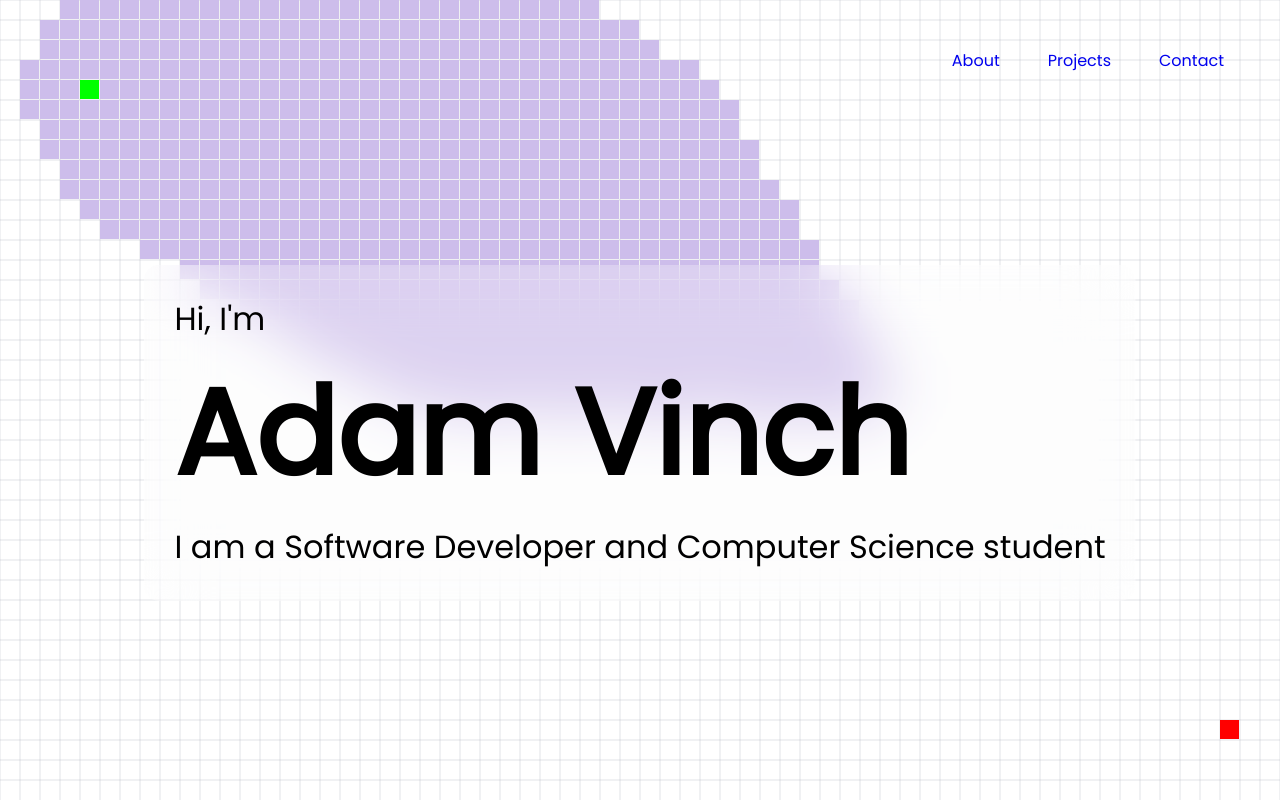
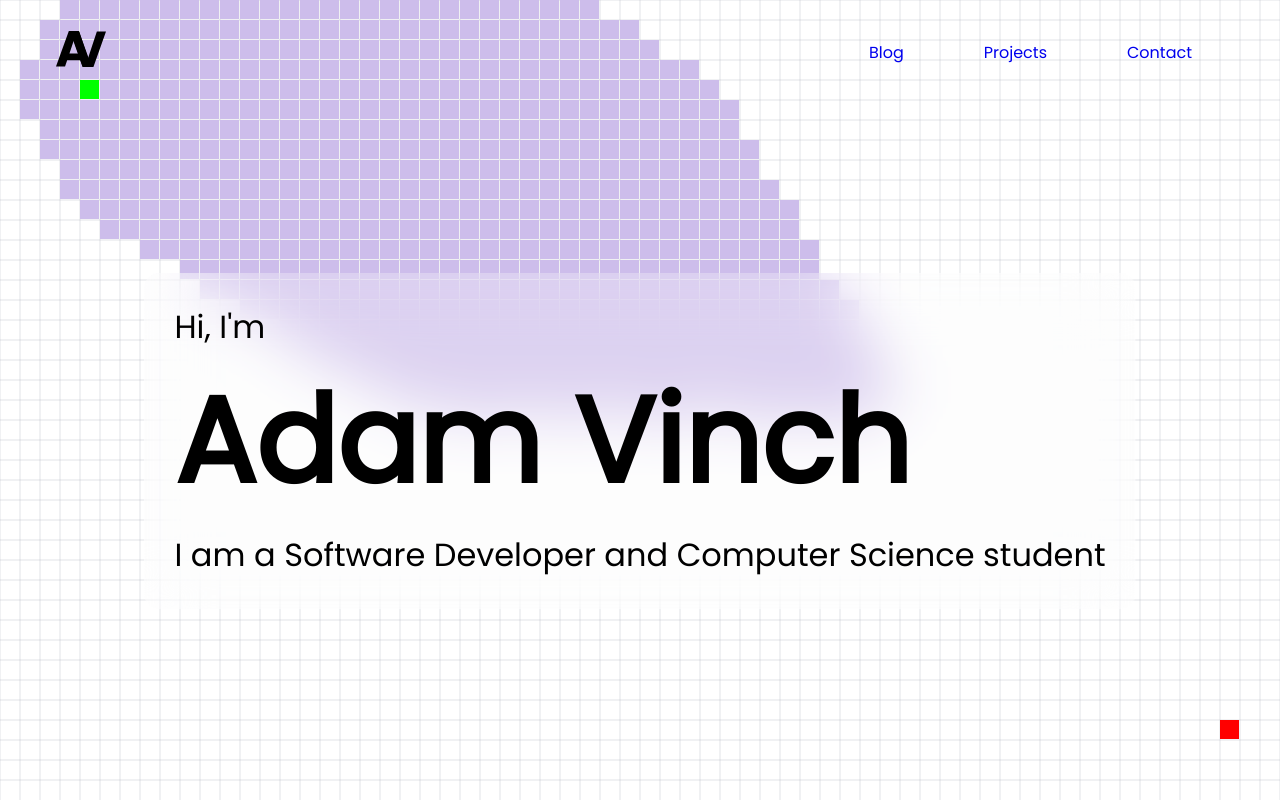
Before and after one commit to Adamv27/Portfolio, a React (Vite) app: page / in a window 1280 px wide. Built offline with nearby package versions, Linux system fonts and the light colour scheme.

Commit message:
Add logo as link to home page

```diff
--- a/src/components/NavBar.jsx
+++ b/src/components/NavBar.jsx
@@ -2,13 +2,19 @@ import { Link } from "react-router-dom";
 
 
 import "../styles/NavBar.css";
+import logo from "../assets/logo.svg";
 
 const NavBar = () => {
 	return (
 		<nav id="navbar">
-			<Link to="about">About</Link>
-			<Link to="projects">Projects</Link>
-			<Link to="contact">Contact</Link>
+			<Link to="/">
+				<img src={logo} width="50" height="50" />
+			</Link>
+			<div>
+				<Link to="blog">Blog</Link>
+				<Link to="projects">Projects</Link>
+				<Link to="contact">Contact</Link>
+			</div>
 		</nav>
 	)
 
--- a/src/styles/NavBar.css
+++ b/src/styles/NavBar.css
@@ -1,9 +1,15 @@
 #navbar {
+	margin-top: 1.5em;
 	display: flex;
-	justify-content: flex-end;
+	justify-content: space-between;
+	align-items: center;
+}
+
+img {
+	margin-left: 3em;
 }
 
 a {
-	margin: 2.5em 3em 0em 0em;
+	margin-right: 5em;
 	text-decoration: none;
 }
```
